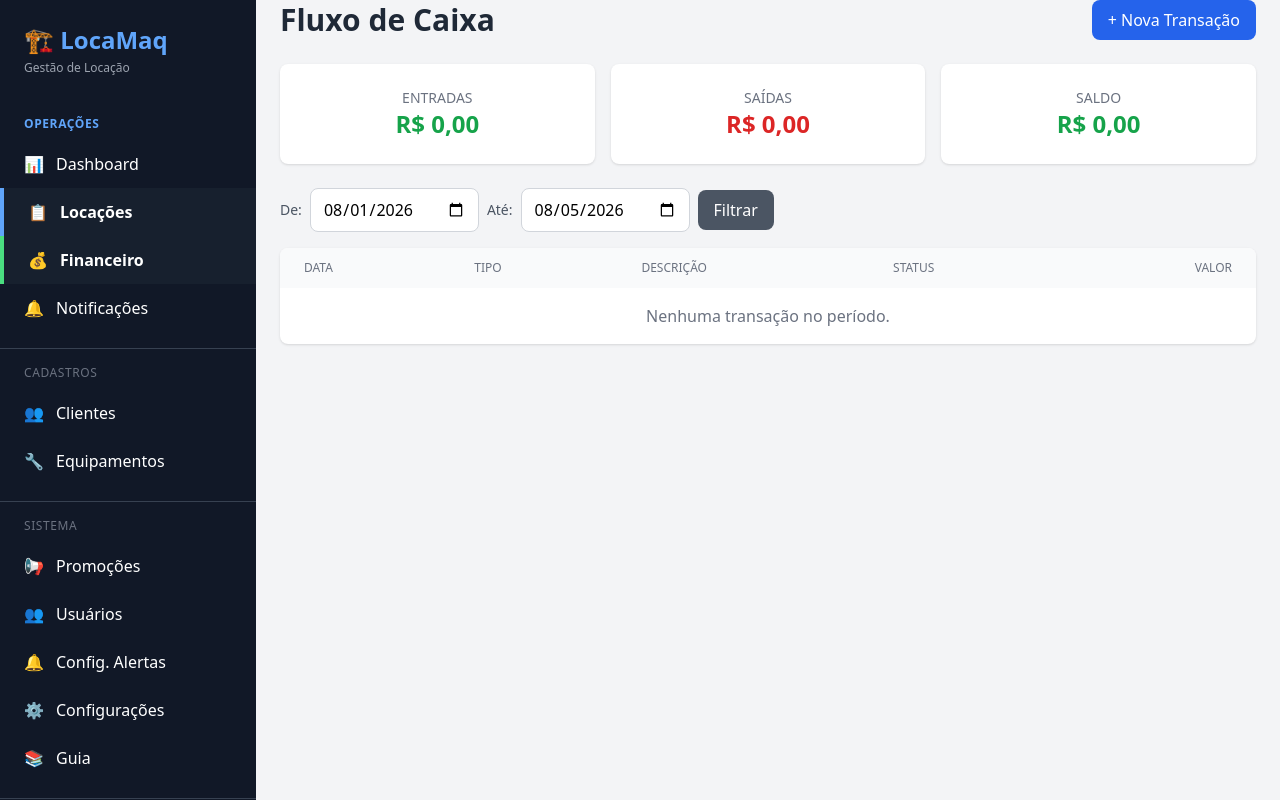
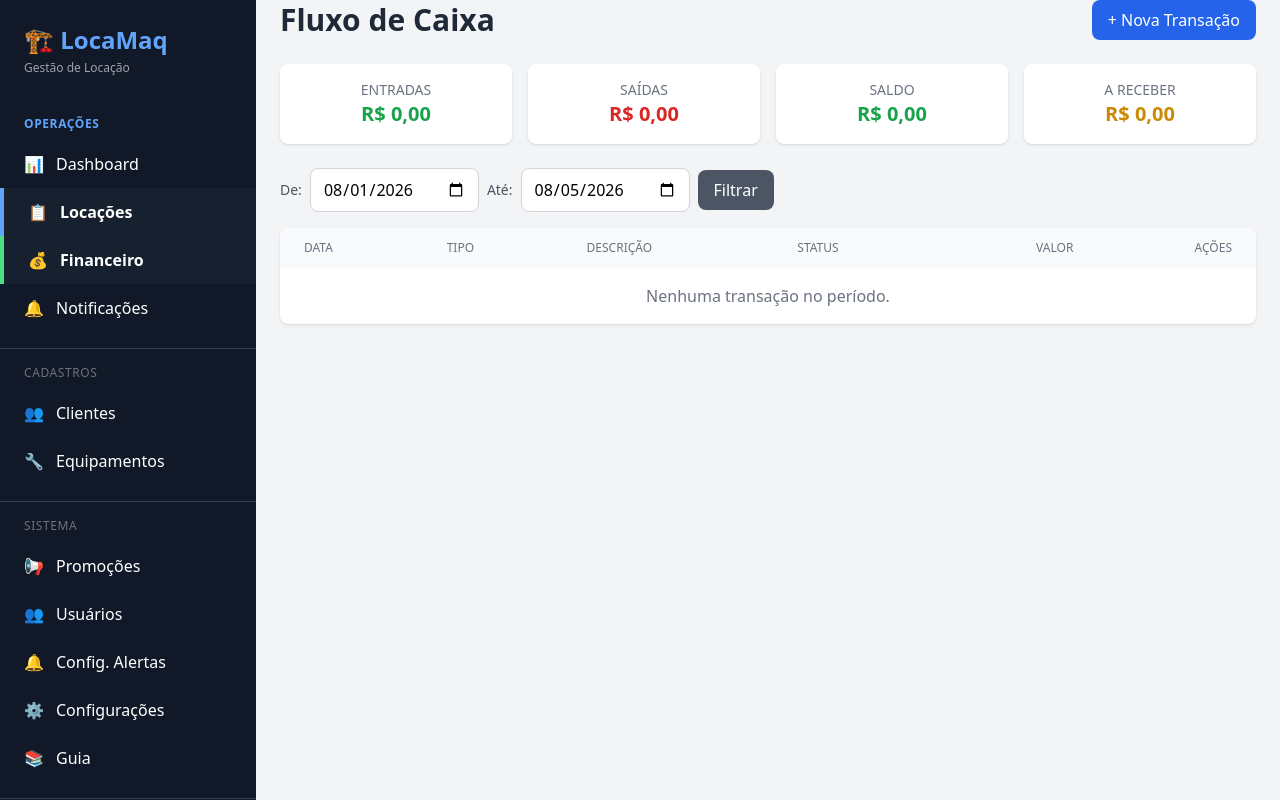
Before and after one commit to leopesi/locamaq, a Django app: page /finance/ in a window 1280 px wide. Run offline with Django 5.2, Linux system fonts and the light colour scheme; a user stored in the database is signed in; tables that the repository leaves empty hold one stand-in row (values such as "Sample post"); some libraries are stand-ins or nearby versions.

Commit message:
feat: edição de transações + notificações automáticas de atraso
- Editar qualquer transação no fluxo de caixa
- Botão 'Pagar' para marcar transações pendentes como pagas
- Card 'A Receber' no resumo financeiro
- Motor de alertas:
  - Marca transações pendentes como 'atrasado' se due_date passou
  - Notificação de devolução atrasada com telefone e endereço
  - Notificação de pagamento atrasado com dias e valor
- Coluna 'Ações' na tabela financeira (Editar + Pagar)

```diff
--- a/apps/finance/forms.py
+++ b/apps/finance/forms.py
@@ -5,9 +5,11 @@ from .models import Transaction
 class TransactionForm(forms.ModelForm):
     class Meta:
         model = Transaction
-        fields = ['type', 'value', 'description', 'date']
+        fields = ['type', 'value', 'description', 'date', 'due_date', 'paid_date', 'payment_status', 'payment_method']
         widgets = {
             'date': forms.DateInput(attrs={'type': 'date'}),
+            'due_date': forms.DateInput(attrs={'type': 'date'}),
+            'paid_date': forms.DateInput(attrs={'type': 'date'}),
         }
 
     def __init__(self, *args, **kwargs):
--- a/apps/finance/urls.py
+++ b/apps/finance/urls.py
@@ -6,4 +6,6 @@ app_name = 'finance'
 urlpatterns = [
     path('', views.finance_dashboard, name='dashboard'),
     path('create/', views.transaction_create, name='transaction_create'),
+    path('<int:pk>/edit/', views.transaction_edit, name='transaction_edit'),
+    path('<int:pk>/mark-paid/', views.transaction_mark_paid, name='mark_paid'),
 ]
--- a/apps/finance/views.py
+++ b/apps/finance/views.py
@@ -1,7 +1,7 @@
-from django.shortcuts import render, redirect
+from django.shortcuts import render, redirect, get_object_or_404
 from django.contrib.auth.decorators import login_required
 from django.contrib import messages
-from django.db.models import Sum, Q
+from django.db.models import Sum
 from django.utils import timezone
 from decimal import Decimal
 
@@ -25,6 +25,10 @@ def finance_dashboard(request):
     expense = filtered.filter(type='expense').aggregate(total=Sum('value'))['total'] or Decimal('0.00')
     balance = income - expense
 
+    # Pending
+    pending = queryset.filter(type='income', payment_status='pending').aggregate(total=Sum('value'))['total'] or Decimal('0.00')
+    overdue_count = queryset.filter(payment_status='overdue').count()
+
     transactions = filtered.order_by('-date', '-created_at')[:50]
 
     return render(request, 'finance/dashboard.html', {
@@ -32,6 +36,8 @@ def finance_dashboard(request):
         'income': income,
         'expense': expense,
         'balance': balance,
+        'pending': pending,
+        'overdue_count': overdue_count,
         'start_date': start_date,
         'end_date': end_date,
     })
@@ -52,3 +58,37 @@ def transaction_create(request):
     else:
         form = TransactionForm()
     return render(request, 'finance/transaction_form.html', {'form': form, 'title': 'Nova Transação'})
+
+
+@login_required
+def transaction_edit(request, pk):
+    """Edit an existing transaction."""
+    transaction = get_object_or_404(Transaction, pk=pk, tenant=request.tenant)
+    if request.method == 'POST':
+        form = TransactionForm(request.POST, instance=transaction)
+        if form.is_valid():
+            form.save()
+            messages.success(request, 'Transação atualizada.')
+            return redirect('finance:dashboard')
+    else:
+        form = TransactionForm(instance=transaction)
+    return render(request, 'finance/transaction_form.html', {'form': form, 'title': f'Editar Transação'})
+
+
+@login_required
+def transaction_mark_paid(request, pk):
+    """Mark a pending transaction as paid."""
+    transaction = get_object_or_404(Transaction, pk=pk, tenant=request.tenant)
+    today = timezone.now().date()
+    transaction.payment_status = 'paid'
+    transaction.paid_date = today
+    transaction.save()
+
+    # Se tem locação vinculada, marcar como paga também
+    if transaction.rental:
+        transaction.rental.is_paid = True
+        transaction.rental.paid_at = today
+        transaction.rental.save()
+
+    messages.success(request, f'Transação marcada como paga (R$ {transaction.value}).')
+    return redirect('finance:dashboard')
--- a/templates/finance/dashboard.html
+++ b/templates/finance/dashboard.html
@@ -12,18 +12,23 @@
 </div>
 
 <!-- Summary -->
-<div class="grid grid-cols-1 md:grid-cols-3 gap-4 mb-6">
-    <div class="bg-white rounded-lg shadow p-6 text-center">
+<div class="grid grid-cols-2 md:grid-cols-4 gap-4 mb-6">
+    <div class="bg-white rounded-lg shadow p-4 text-center">
         <h3 class="text-sm text-gray-500 uppercase">Entradas</h3>
-        <p class="text-2xl font-bold text-green-600">R$ {{ income }}</p>
+        <p class="text-xl font-bold text-green-600">R$ {{ income }}</p>
     </div>
-    <div class="bg-white rounded-lg shadow p-6 text-center">
+    <div class="bg-white rounded-lg shadow p-4 text-center">
         <h3 class="text-sm text-gray-500 uppercase">Saídas</h3>
-        <p class="text-2xl font-bold text-red-600">R$ {{ expense }}</p>
+        <p class="text-xl font-bold text-red-600">R$ {{ expense }}</p>
     </div>
-    <div class="bg-white rounded-lg shadow p-6 text-center">
+    <div class="bg-white rounded-lg shadow p-4 text-center">
         <h3 class="text-sm text-gray-500 uppercase">Saldo</h3>
-        <p class="text-2xl font-bold {% if balance >= 0 %}text-green-600{% else %}text-red-600{% endif %}">R$ {{ balance }}</p>
+        <p class="text-xl font-bold {% if balance >= 0 %}text-green-600{% else %}text-red-600{% endif %}">R$ {{ balance }}</p>
+    </div>
+    <div class="bg-white rounded-lg shadow p-4 text-center">
+        <h3 class="text-sm text-gray-500 uppercase">A Receber</h3>
+        <p class="text-xl font-bold text-yellow-600">R$ {{ pending }}</p>
+        {% if overdue_count %}<p class="text-xs text-red-500 mt-1">{{ overdue_count }} atrasado(s)</p>{% endif %}
     </div>
 </div>
 
@@ -48,6 +53,7 @@
                 <th class="px-6 py-3 text-left text-xs font-medium text-gray-500 uppercase">Descrição</th>
                 <th class="px-6 py-3 text-left text-xs font-medium text-gray-500 uppercase">Status</th>
                 <th class="px-6 py-3 text-right text-xs font-medium text-gray-500 uppercase">Valor</th>
+                <th class="px-6 py-3 text-right text-xs font-medium text-gray-500 uppercase">Ações</th>
             </tr>
         </thead>
         <tbody class="divide-y divide-gray-200">
@@ -76,10 +82,16 @@
                 <td class="px-6 py-4 whitespace-nowrap text-right font-medium {% if t.type == 'income' %}text-green-600{% else %}text-red-600{% endif %}">
                     {% if t.type == 'income' %}+{% else %}-{% endif %} R$ {{ t.value }}
                 </td>
+                <td class="px-6 py-4 whitespace-nowrap text-right">
+                    <a href="{% url 'finance:transaction_edit' t.pk %}" class="text-blue-600 hover:text-blue-800 text-sm mr-2">Editar</a>
+                    {% if t.payment_status == 'pending' or t.payment_status == 'overdue' %}
+                    <a href="{% url 'finance:mark_paid' t.pk %}" class="text-green-600 hover:text-green-800 text-sm">✓ Pagar</a>
+                    {% endif %}
+                </td>
             </tr>
             {% empty %}
             <tr>
-                <td colspan="5" class="px-6 py-4 text-center text-gray-500">Nenhuma transação no período.</td>
+                <td colspan="6" class="px-6 py-4 text-center text-gray-500">Nenhuma transação no período.</td>
             </tr>
             {% endfor %}
         </tbody>
```
Also changed, not shown: apps/alerts/engine.py (+20 -5 lines).
